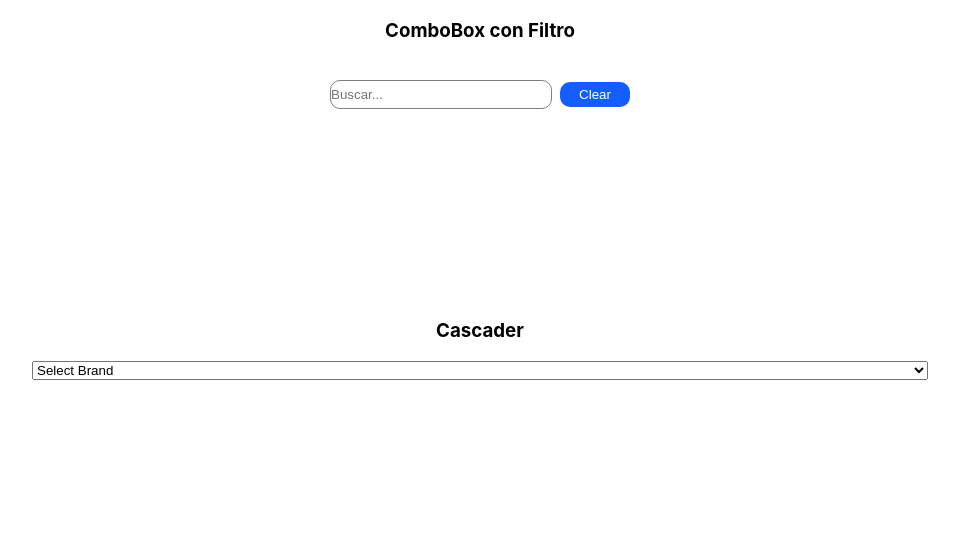
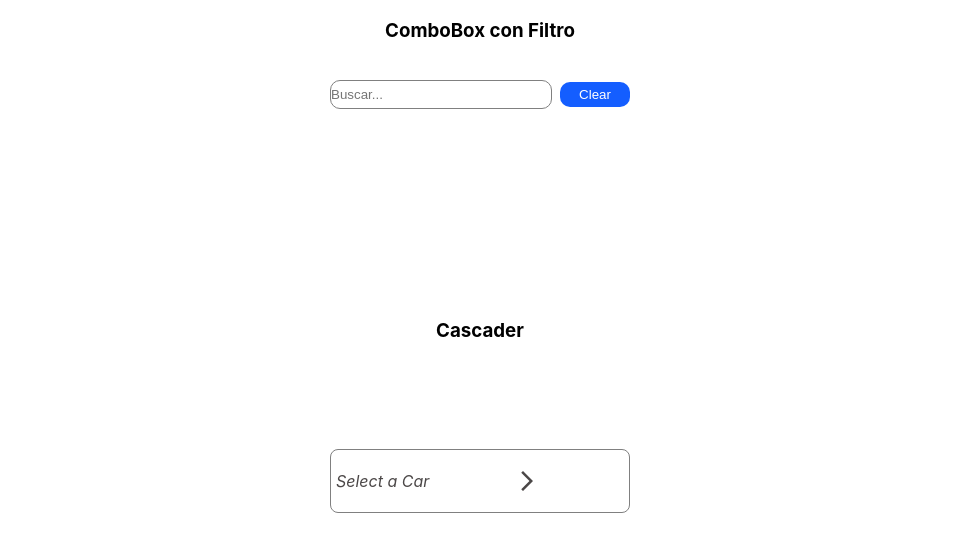
Before and after one commit to LuisaHernandez0928/React2.0, a React (Create React App) app in the folder components/: page / in a window 1280 px wide. Shown: the top 552 px of the page, without its empty margins (160-1119 px from the left). Built offline with nearby package versions, Linux system fonts and the light colour scheme.

Commit message:
Children and parent cascader

```diff
--- a/components/package.json
+++ b/components/package.json
@@ -3,6 +3,10 @@
   "version": "0.1.0",
   "private": true,
   "dependencies": {
+    "@emotion/react": "^11.11.3",
+    "@emotion/styled": "^11.11.0",
+    "@mui/icons-material": "^5.15.3",
+    "@mui/material": "^5.15.3",
     "@testing-library/jest-dom": "^5.17.0",
     "@testing-library/react": "^13.4.0",
     "@testing-library/user-event": "^13.5.0",
--- a/components/src/components/cascader/index.js
+++ b/components/src/components/cascader/index.js
@@ -1,35 +1,72 @@
 import { useState } from "react";
 import styles from "./index.module.css";
+import ArrowForwardIosIcon from "@mui/icons-material/ArrowForwardIos";
 
 const Cascader = ({ data }) => {
-  const [selectedValues, setSelectedValues] = useState([]);
   const [isOpen, setIsOpen] = useState(false);
+  const [isOpenChildren, setIsOpenChildren] = useState(false);
+  const [menuDisplayed, setMenuDisplayed] = useState(data);
+  const [childrenOptions, setChildrenOptions] = useState([]);
 
-  const showOptions = () => {
-    setIsOpen(true);
-    console.log("si entró");
-  };
-  const handleItemClick = (value) => {
-    const newSelectedValues = [...selectedValues, value];
-    setSelectedValues(newSelectedValues);
+  const openOptions = () => {
+    setIsOpen(!isOpen);
   };
 
+  const showOptions = (options) => {
+    console.log("click");
+    return (
+      <ul className={styles.carList}>
+        {options.map((option) => (
+          <li>
+            {option.label}
+            <span>
+              <ArrowForwardIosIcon
+                style={{ fontSize: "14px" }}
+                onClick={() => activateChildrenOptions(option.children)}
+              />
+            </span>
+          </li>
+        ))}
+        <li>
+          {isOpenChildren ? showChildrenOptions(childrenOptions) : <div></div>}
+        </li>
+      </ul>
+    );
+  };
 
-  const renderMenu = (menuData) => {
-    console.log("render1")
-    return menuData.map((car) => (
-      <option onClick={() => renderMenu(car.children)}>{car.label}</option>
-    ));
+  const activateChildrenOptions = (children) => {
+    setIsOpenChildren(true);
+    setChildrenOptions(children);
+  };
+
+  const showChildrenOptions = (options) => {
+    console.log("click");
+    return (
+      <ul className={styles.childrenList}>
+        {options.map((option) => (
+          <li>
+            {option.label}
+            <span>
+              <ArrowForwardIosIcon
+                style={{ fontSize: "14px" }}
+                onClick={() => activateChildrenOptions(option.children)}
+              />
+            </span>
+          </li>
+        ))}
+      </ul>
+    );
   };
 
   return (
     <div className={styles.mainContainer}>
-      <select className={styles.dropDownMenu} onClick={() => showOptions()}>
-        <option value="" disabled selected>
-          Select Brand
-        </option>
-        {renderMenu(data)}
-      </select>
+      <div className={styles.boxContainer}>
+        <p>
+          <i>Select a Car</i>
+        </p>
+        <ArrowForwardIosIcon onClick={() => openOptions()} />
+        <div>{isOpen ? showOptions(menuDisplayed) : <div></div>}</div>
+      </div>
     </div>
   );
 };
--- a/components/src/components/cascader/index.module.css
+++ b/components/src/components/cascader/index.module.css
@@ -1,19 +1,70 @@
 .mainContainer {
   display: flex;
   flex-direction: column;
-  justify-content: flex-start;
+  justify-content: center;
   align-items: center;
   width: 100%;
   height: 30%;
   margin: 0;
   box-sizing: border-box;
+  position: relative;
 }
 
-select {
-  width: 70%;
+.boxContainer{
+  display: flex;
+  flex-direction: row;
+  justify-content: space-between;
+  align-items: center;
+  width: 300px;
+  height: fit-content;
+  margin: 0;
+  padding: 5px;
+  box-sizing: border-box;
+  color: rgb(75, 71, 71);
+  border: 1px solid gray ;
+  border-radius: 8px;
+  position: relative;
+
 }
 
-select>option{
+.carList{
+  display: flex;
+  flex-direction: column;
+  justify-content: flex-start;
+  align-items: flex-start;
+  top: 60px;
+  left: 0;
+  position: absolute;
+  z-index: 2;
+  width:  70%;
+  height: 100px;
+  padding: 10px;
+  box-shadow: 0px 0px 30px black;
+  border-radius: 10px;
+  box-sizing: border-box
+}
+
+li {
   width: 100%;
-  height: 40px;
+  display: flex;
+  flex-direction: row;
+  justify-content: space-between;
+  padding: 5px ;
+  color: gray;
+  font-size: 16px;
 }
+
+.childrenList {
+  display: flex;
+  flex-direction: column;
+  justify-content: flex-start;
+  align-items: flex-start;
+  width: 150px;
+  position: absolute;
+  right:-175px;
+  top: 0px;
+  z-index: 3;
+  box-shadow: 0px 0px 30px black;
+  border-radius: 10px;
+  padding: 10px;
+}
```
Also changed, not shown: 1 other file (tests, documents, lock files or other folders).
